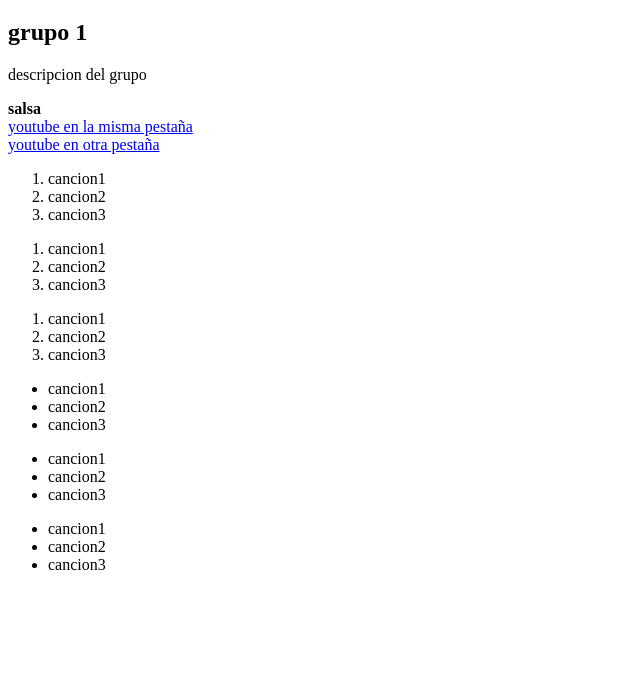
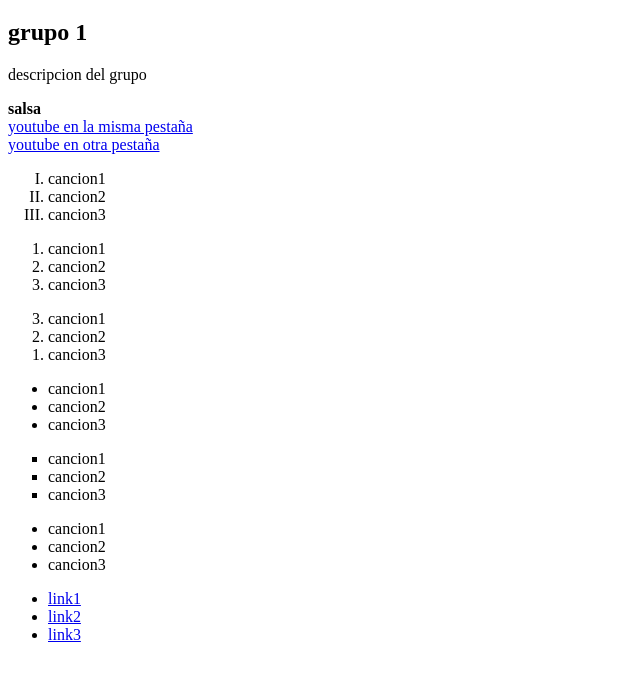
Before and after one commit to samuel655/mintic_p1, a plain HTML site: page index.html in a window 1280 px wide. Shown: the part 61-742 px from the top of the page, without its empty margins (0-640 px from the left). Drawn offline with Linux system fonts and the light colour scheme.

Commit message:
clase 1.1

```diff
--- a/index.html
+++ b/index.html
@@ -15,7 +15,7 @@
     <b>salsa</b>
     <br><a href="http://youtube.com">youtube en la misma pestaña</a>
     <br><a href="http://youtube.com" target="_blank">youtube en otra pestaña</a>
-    <ol>
+    <ol type="I">
         <li>cancion1</li>
         <li>cancion2</li>
         <li>cancion3</li>
@@ -25,7 +25,7 @@
         <li>cancion2</li>
         <li>cancion3</li>
     </ol>
-    <ol>
+    <ol reversed>
         <li>cancion1</li>
         <li>cancion2</li>
         <li>cancion3</li>
@@ -35,15 +35,20 @@
         <li>cancion2</li>
         <li>cancion3</li>
     </ul>
-    <ul>
+    <ul type="square">
+        <li>cancion1</li>
+        <li>cancion2</li>
+        <li>cancion3</li>
+    </ul>
+    <ul type="disc">
         <li>cancion1</li>
         <li>cancion2</li>
         <li>cancion3</li>
     </ul>
     <ul>
-        <li>cancion1</li>
-        <li>cancion2</li>
-        <li>cancion3</li>
+        <li><a href="#">link1</a></li>
+        <li><a href="#">link2</a></li>
+        <li><a href="#">link3</a></li>
     </ul>
 </body>
 
```
